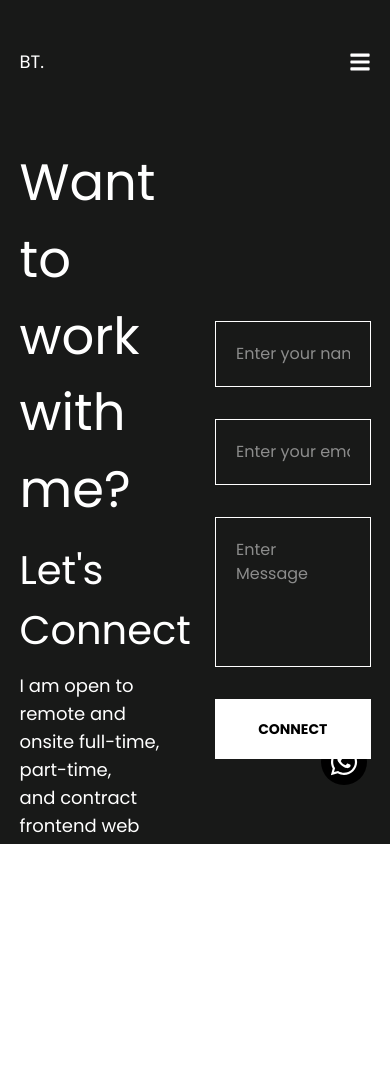
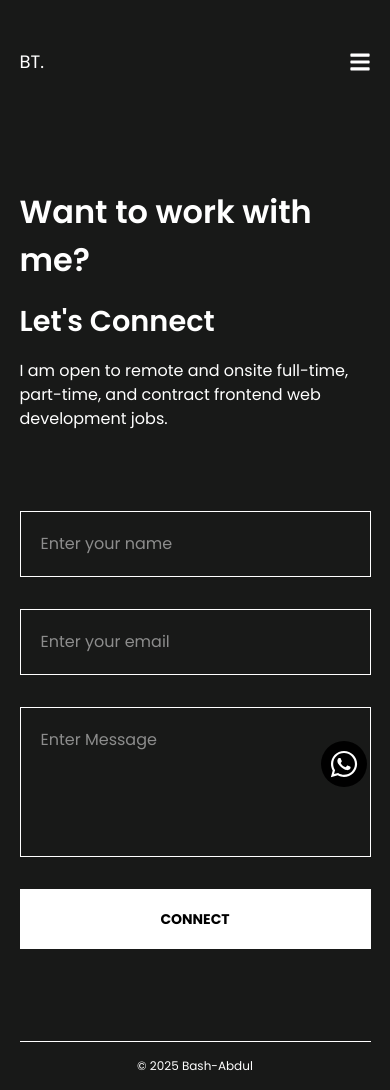
Before and after one commit to Bash-Abdul/bashir-portfolio, a React (Vite) app: page /contact in a window 390 px wide. Before the commit the page ends 844 px from the top, so only its background shows below. Built offline with nearby package versions, Linux system fonts and the light colour scheme.

Commit message:
little mobile responsiveness

```diff
--- a/src/App.jsx
+++ b/src/App.jsx
@@ -11,6 +11,7 @@ const SkillsPage = lazy(() => import('./pages/Skills/SkillsPage'))
 const ProjectPage = lazy(() => import('./pages/Projects/ProjectPage'))
 const ContactPage = lazy(() => import('./pages/Contact/ContactPage'))
 import WhatsApp from './components/WhatsApp';
+import MobileFooter from './components/Footer';
 
 
 function Loading() {
@@ -28,10 +29,10 @@ function App() {
 
   return (
     <>
-      <div className='w-full h-screen overflow-y-scroll bg-[#181918] px-[5%] lg:px-[10%]'>
+      <div className='w-full min-h-screen bg-[#181918] px-[5%] lg:px-[10%]'>
         <Navbar />
         <WhatsApp />
-        <div className='flex items-center justify-center h-[80vh] py-5 relative'>
+        <div className='flex items-center justify-center py-6 mb-7 lg:mb-0 relative'>
 
           <div className='w-full h-full text-white'>
             <Routes location={location} key={location.key}>
@@ -75,6 +76,8 @@ function App() {
           </div>
         </div>
 
+        <MobileFooter />
+
       </div>
     </>
   )
--- a/src/components/Button.jsx
+++ b/src/components/Button.jsx
@@ -1,9 +1,11 @@
 import { motion } from "framer-motion";
 import React from 'react'
 import { FaArrowRight } from "react-icons/fa";
+import { Link } from "react-router-dom";
 
-const Button = ({button_title}) => {
+const Button = ({button_title, path}) => {
     return (
+        <Link to={path}>
         <motion.button
             whileHover={{ scale: 1.05 }}
             whileTap={{ scale: 0.95 }}
@@ -12,6 +14,7 @@ const Button = ({button_title}) => {
         >
             {button_title} <FaArrowRight className="text-xs" />
         </motion.button>
+        </Link>
     )
 }
 
--- a/src/components/Footer.jsx
+++ b/src/components/Footer.jsx
@@ -0,0 +1,11 @@
+import React from 'react';
+
+const MobileFooter = () => {
+  return (
+    <footer className="block md:hidden text-center text-xs text-white py-4 border-t border-white">
+      © 2025 Bash-Abdul
+    </footer>
+  );
+};
+
+export default MobileFooter;
--- a/src/pages/About/AboutPage.jsx
+++ b/src/pages/About/AboutPage.jsx
@@ -126,7 +126,7 @@ const AboutPage = () => {
 
           <div className="flex flex-col sm:flex-row justify-center lg:justify-start items-center gap-4 mt-4">
             <ButtonLink button_title={'View Resume'} />
-            <Button button_title={'Contact Me'} />
+            <Button path={'/contact'} button_title={'Contact Me'} />
           </div>
         </div>
 
--- a/src/pages/Contact/ContactPage.jsx
+++ b/src/pages/Contact/ContactPage.jsx
@@ -4,7 +4,8 @@ import ContactText from './ContactText'
 
 const ContactPage = () => {
   return (
-    <div className='grid grid-cols-2 place-items-center h-full gap-10'>
+    // <div className='grid grid-cols-2 place-items-center h-full gap-10'>
+    <div className='grid grid-cols-1 md:grid-cols-2 place-items-center gap-10 py-10'>
       {/* <p>text</p> */}
       <ContactText/>
 
--- a/src/pages/Contact/ContactText.jsx
+++ b/src/pages/Contact/ContactText.jsx
@@ -2,10 +2,16 @@ import React from 'react'
 
 const ContactText = () => {
   return (
-    <div className='w-full flex flex-col gap-3 mb-10'>
-        <p className='text-[3.2rem] w-[90%]'>Want to work with me?</p>
-        <p className='text-[2.5rem]'>Let's Connect</p>
-        <p className='text-lg'>I am open to remote and onsite full-time, part-time, <br /> and contract frontend web development jobs.</p>
+    <div className='w-full flex flex-col gap-4 mb-10'>
+      <p className='text-[2rem] sm:text-[2.5rem] md:text-[3.2rem] w-full md:w-[90%] font-semibold'>
+        Want to work with me?
+      </p>
+      <p className='text-[1.8rem] sm:text-[2.2rem] md:text-[2.5rem] font-semibold'>
+        Let's Connect
+      </p>
+      <p className='text-base sm:text-lg'>
+        I am open to remote and onsite full-time, part-time, <br className="hidden sm:block" /> and contract frontend web development jobs.
+      </p>
     </div>
   )
 }
--- a/src/pages/Projects/Projects.jsx
+++ b/src/pages/Projects/Projects.jsx
@@ -49,7 +49,7 @@ const Projects = () => {
             Loading <span className="bounce-dot">.</span><span className="bounce-dot">.</span><span className="bounce-dot">.</span>
           </div>
         ) : (
-          <div className="mt-[3rem] grid grid-cols-3 gap-[2rem]">
+          <div className="mt-[3rem] grid grid-cols-1 md:grid-cols-2 lg:grid-cols-3 gap-[2rem]">
         {projects.map((project, index) => (
           <div className="shadow-2xl" key={index}>
             {/* <img src={project.mainImage} alt={project.mainImage.alt} /> */}
```
